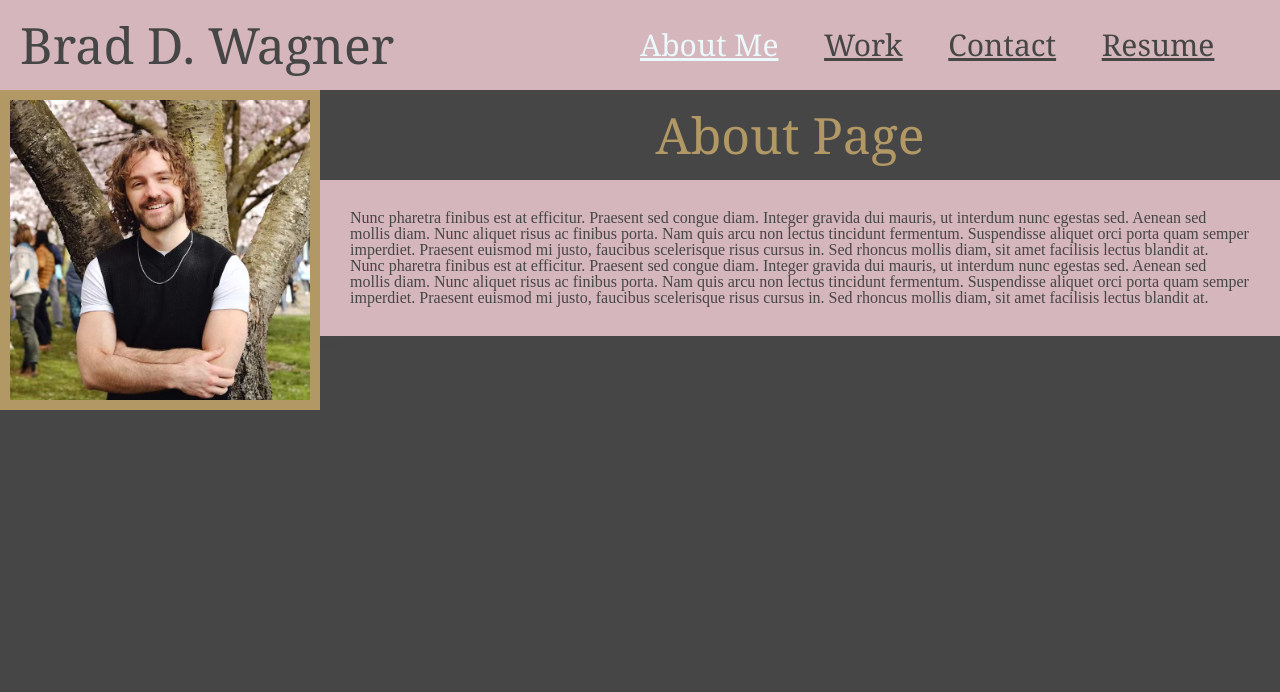
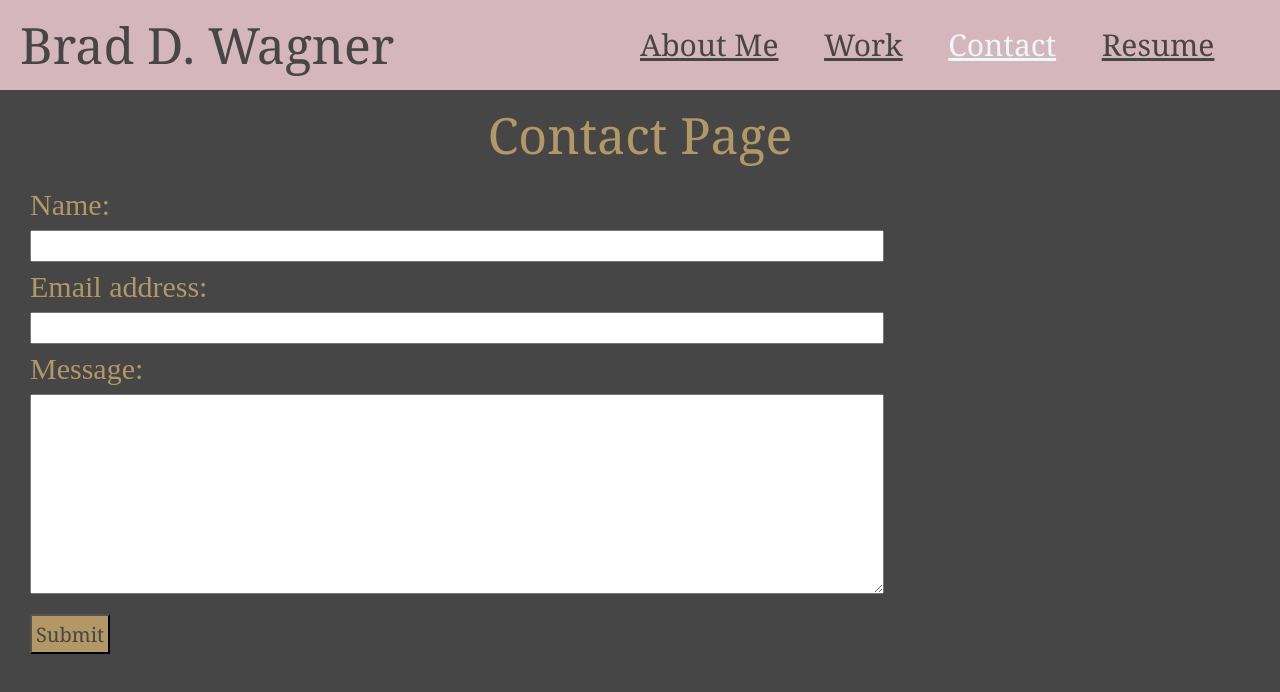
Before and after one commit to BradDWagner/react-portfolio, a React (Create React App) app: page / in a window 1280 px wide. Shown: the top 692 px of the page. Built offline with nearby package versions, Linux system fonts and the light colour scheme.

Commit message:
Contact page built and styled

```diff
--- a/src/App.css
+++ b/src/App.css
@@ -28,6 +28,7 @@ html{
   margin: 0;
   padding: 0;
   color: var(--matte);
+  font-family: Georgia, 'Times New Roman', Times, serif;
 }
 
 /* Set background color for the page  */
--- a/src/components/Header.js
+++ b/src/components/Header.js
@@ -7,7 +7,7 @@ import Contact from './pages/Contact'
 
 
 export default function Header() {
-    const [currentPage, setCurrentPage] = useState('About');
+    const [currentPage, setCurrentPage] = useState('Contact');
 
     const renderPage = () => {
         if(currentPage === 'Portfolio') {
--- a/src/components/pages/Contact.js
+++ b/src/components/pages/Contact.js
@@ -1,22 +1,94 @@
-import React from 'react';
+import React, { useState } from 'react';
+import '../styles/Contact.css';
+import { validateEmail } from '../utils/validateEmail';
 
 export default function Contact() {
-  return (
-    <div>
-      <h1>Contact Page</h1>
-      <p>
-        Integer cursus bibendum sem non pretium. Vestibulum in aliquet sem, quis
-        molestie urna. Aliquam semper ultrices varius. Aliquam faucibus sit amet
-        magna a ultrices. Aenean pellentesque placerat lacus imperdiet
-        efficitur. In felis nisl, luctus non ante euismod, tincidunt bibendum
-        mi. In a molestie nisl, eu sodales diam. Nam tincidunt lacus quis magna
-        posuere, eget tristique dui dapibus. Maecenas fermentum elementum
-        faucibus. Quisque nec metus vestibulum, egestas massa eu, sollicitudin
-        ipsum. Nulla facilisi. Sed ut erat ligula. Nam tincidunt nunc in nibh
-        dictum ullamcorper. Class aptent taciti sociosqu ad litora torquent per
-        conubia nostra, per inceptos himenaeos. Etiam ornare rutrum felis at
-        rhoncus. Etiam vel condimentum magna, quis tempor nulla.
-      </p>
-    </div>
-  );
+    const [name, setName] = useState('');
+    const [email, setEmail] = useState('');
+    const [message, setMessage] = useState('');
+    const [errorMessage, setErrorMessage] = useState('');
+
+    const handleInputChange = (e) => {
+        const { target } = e;
+        const inputType = target.name;
+        const inputValue = target.value;
+
+        if (inputType === 'Name') {
+            setName(inputValue);
+        } else if (inputType === 'Email') {
+            setEmail(inputValue);
+        } else if (inputType === 'Message') {
+            setMessage(inputValue);
+        }
+    };
+
+    const handleblur = (e) => {
+        const { target } = e;
+        const inputType = target.name;
+        const inputValue = target.value;
+
+        if (inputValue.length < 1) {
+            setErrorMessage(`${inputType} is required`);
+        } else {
+            setErrorMessage('');
+        }
+    };
+
+    const handleFormSubmit = (e) => {
+        e.preventDefault();
+
+        if (!name || !email || !message) {
+            setErrorMessage('Please fill out all fields')
+            return;
+        }else if (!validateEmail(email)) {
+            setErrorMessage('Please enter a valid email')
+            return;
+        } else {
+            setErrorMessage('Thank you for your message!')
+            setName('');
+            setEmail('')
+            setMessage('');
+        }
+    };
+
+    return (
+        <div className='contact-page'>
+            <h1>Contact Page</h1>
+            <form className='form'>
+                <label for='Name'>Name:</label>
+                <input
+                    value={name}
+                    name='Name'
+                    onChange={handleInputChange}
+                    onBlur={handleblur}
+                    type='text'
+                />
+                <label for='Email'>Email address:</label>
+                <input
+                    value={email}
+                    name='Email'
+                    onChange={handleInputChange}
+                    onBlur={handleblur}
+                    type='email'
+                />
+                <label for='Message'>Message:</label>
+                <textarea
+                    value={message}
+                    name='Message'
+                    onChange={handleInputChange}
+                    onBlur={handleblur}
+                />
+
+                {errorMessage && (
+                    <div>
+                        <p className="error-text">{errorMessage}</p>
+                    </div>
+                )}
+
+                <button type='button' onClick={handleFormSubmit}>
+                    Submit
+                </button>
+            </form>
+        </div>
+    );
 }
--- /dev/null
+++ b/src/components/styles/Contact.css
@@ -0,0 +1,44 @@
+.contact-page h1{
+    width: 100%;
+    color: var(--wood);
+    text-align: center;
+    padding: 20px 20px 0px;
+}
+
+.form {
+    width: 100%;
+    padding: 30px;
+    display: flex;
+    flex-direction:column
+}
+
+input,
+textarea {
+    display:block;
+    width: 70%;
+    margin: 10px 0px;
+    padding: 5px;
+}
+
+textarea {
+    height: 200px;
+}
+
+.form label{
+    color: var(--wood);
+    font-size: 30px;
+}
+
+.error-text{
+    color: var(--cherry);
+    font-size: 25px;
+
+}
+
+.form button{
+    background-color: var(--wood);
+    height: 40px;
+    width: 80px;
+    font-size: 20px;
+    margin-top: 10px;
+}
--- /dev/null
+++ b/src/components/utils/validateEmail.js
@@ -0,0 +1,4 @@
+export function validateEmail(email) {
+    const re = /^(([^<>()[\]\\.,;:\s@"]+(\.[^<>()[\]\\.,;:\s@"]+)*)|(".+"))@((\[[0-9]{1,3}\.[0-9]{1,3}\.[0-9]{1,3}\.[0-9]{1,3}\])|(([a-zA-Z\-0-9]+\.)+[a-zA-Z]{2,}))$/;
+    return re.test(String(email).toLowerCase());
+  }
--- a/src/index.js
+++ b/src/index.js
@@ -3,7 +3,7 @@ import ReactDOM from 'react-dom/client';
 import './index.css';
 import App from './App';
 import reportWebVitals from './reportWebVitals';
-// import 'bootstrap/dist/css/bootstrap.min.css'
+
 
 const root = ReactDOM.createRoot(document.getElementById('root'));
 root.render(
```
